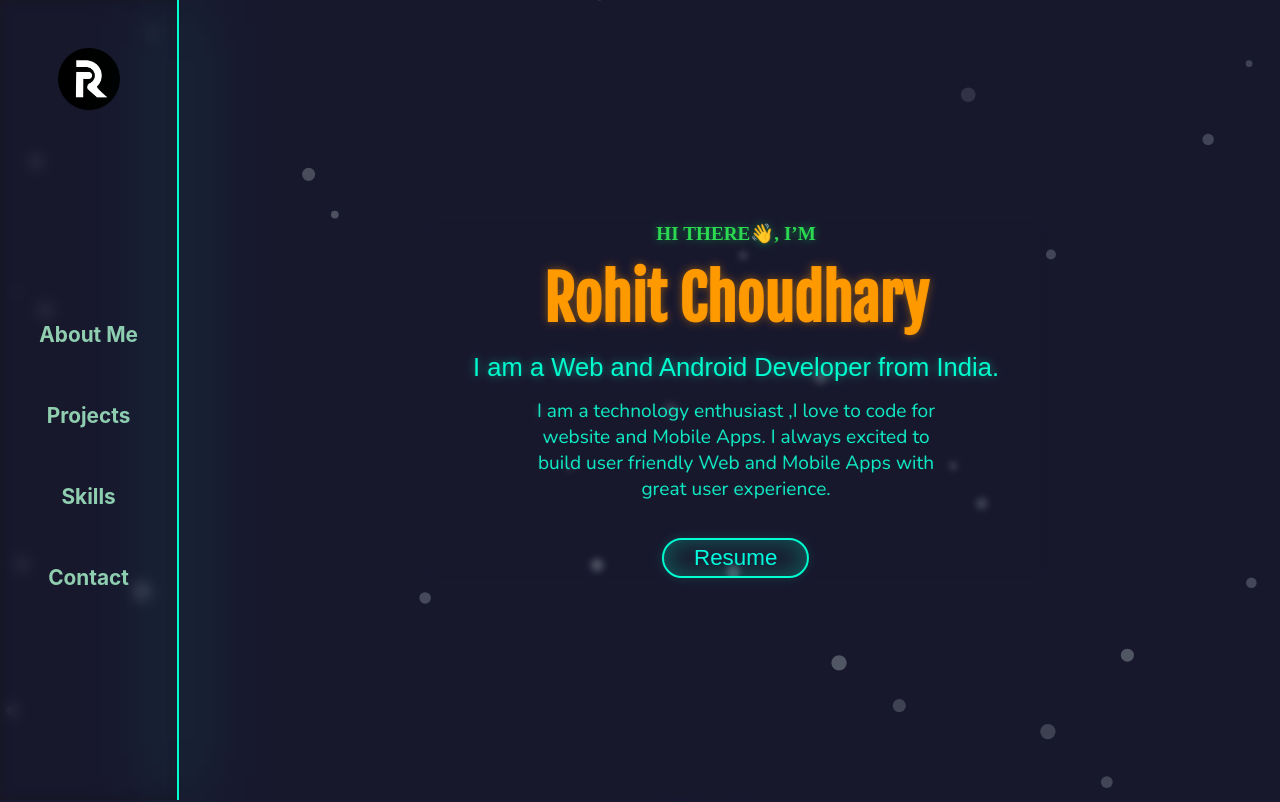
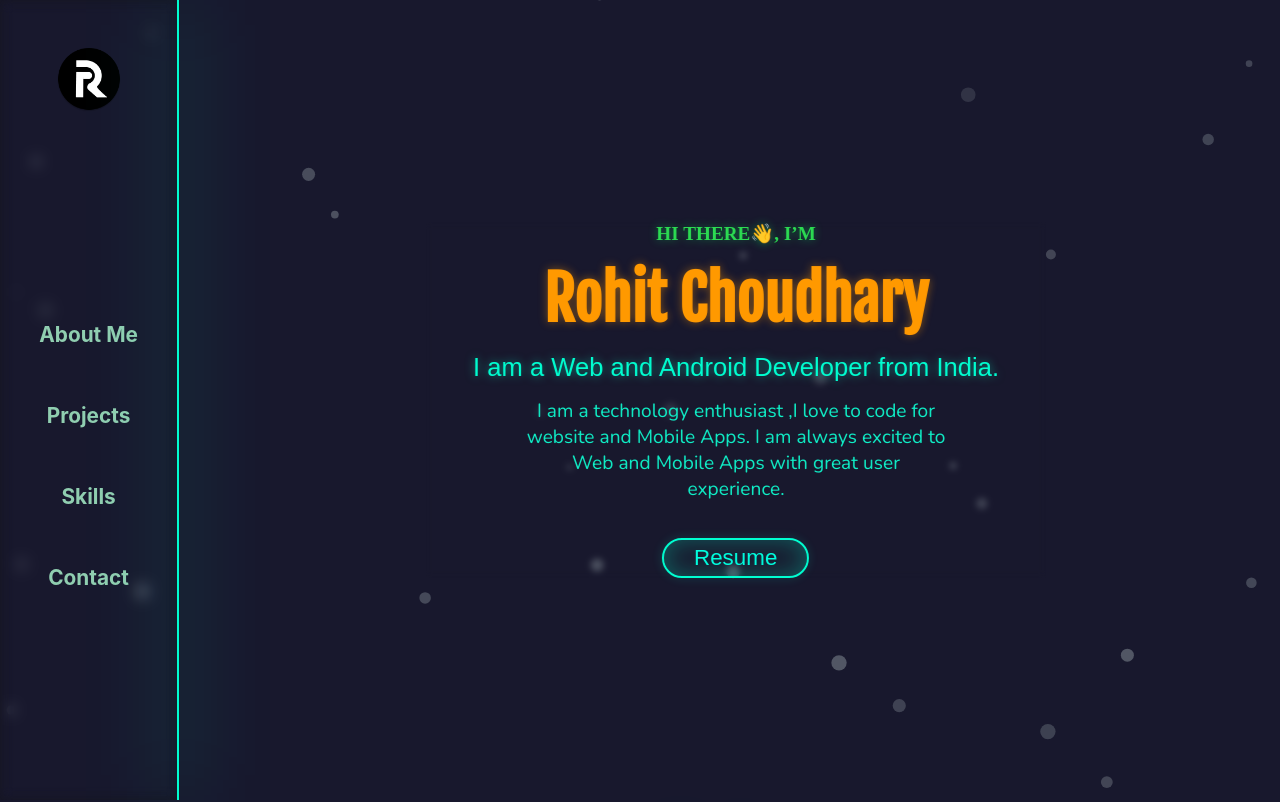
Before and after one commit to rohit-4321/Portfolio, a React (Create React App) app: page / in a window 1280 px wide. Shown: the top 802 px of the page. Built offline with nearby package versions, Linux system fonts and the light colour scheme; a web font is replaced by a local one.

Commit message:
Improve Intro

```diff
--- a/src/components/main/Intro.jsx
+++ b/src/components/main/Intro.jsx
@@ -51,8 +51,8 @@ const ContentIntro = () => {
         data-aos-offset="0"
       >
         I am a technology enthusiast ,I love to code for website and Mobile
-        Apps. I always excited to build user friendly Web and Mobile Apps with
-        great user experience.
+        Apps. I am always excited to Web and Mobile Apps with great user
+        experience.
       </p>
       <ResumeButton
         href={pdf}
```
